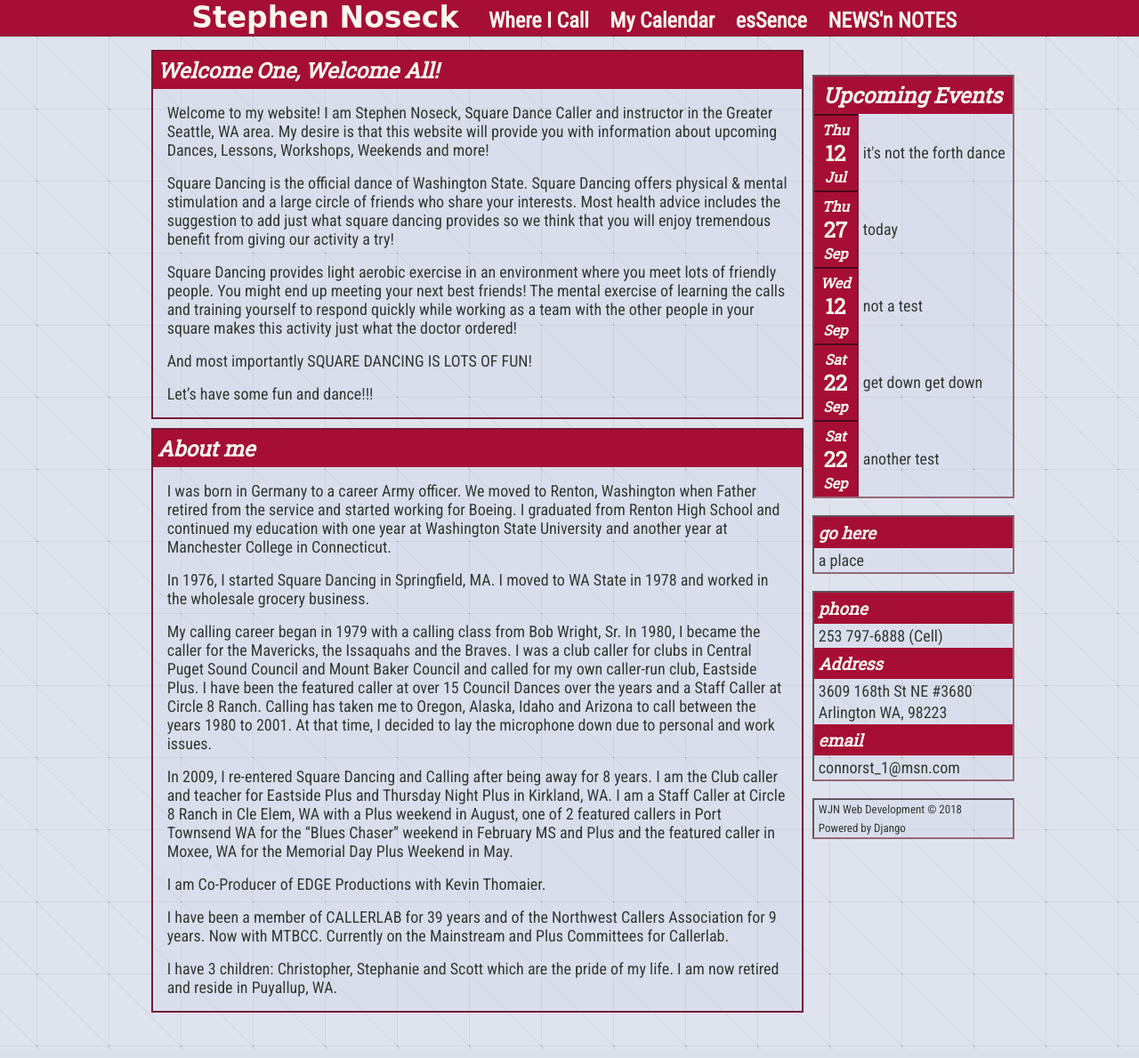
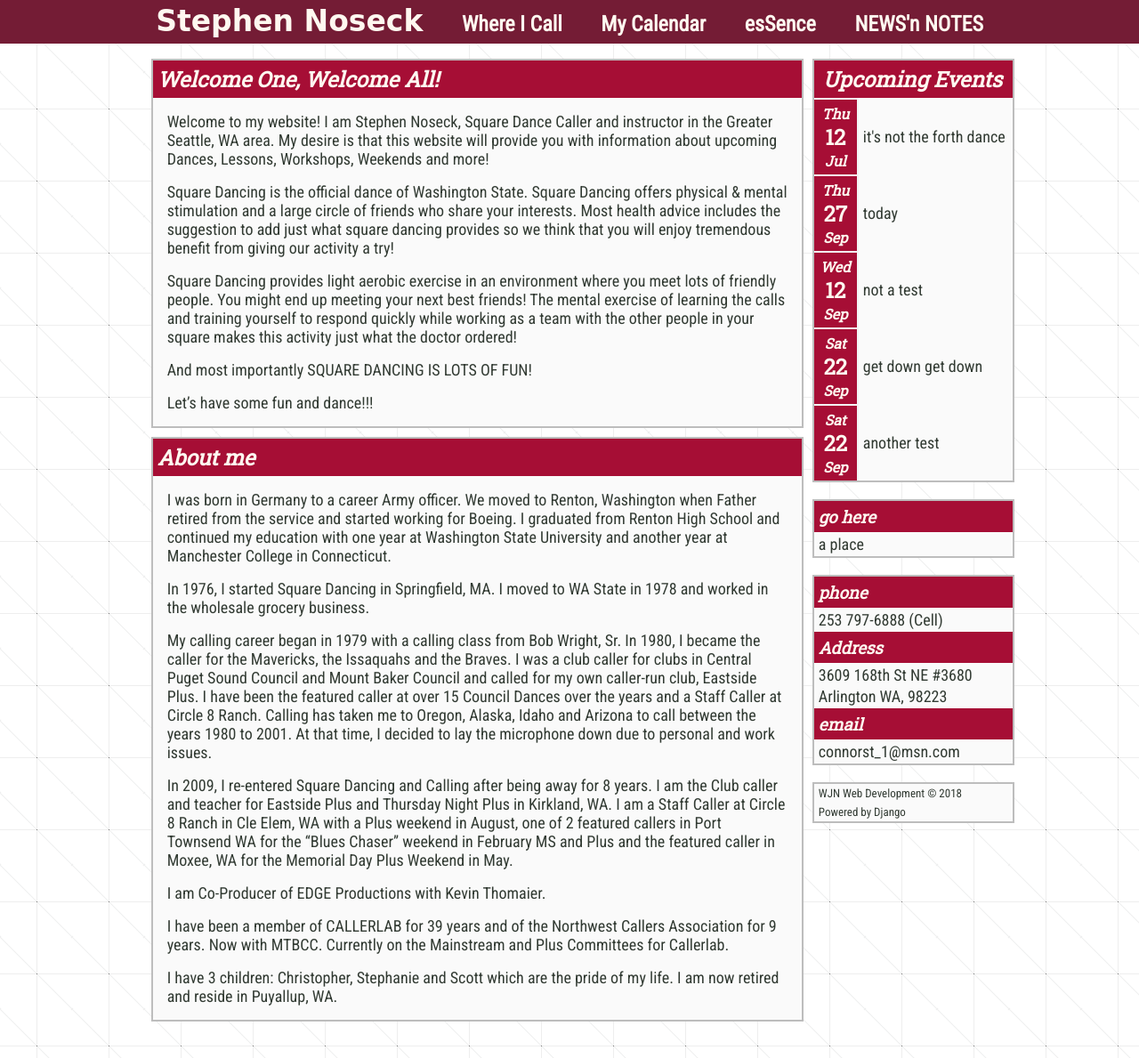
Before and after one commit to winstonsummers/SquareCall, a Django app: page / in a window 1280 px wide. Shown: the whole page at 89% size. Run offline with Django 3.2, Linux system fonts and the light colour scheme; data comes from the database, SQL or seed files in the repository; some web fonts are replaced.

Commit message:
design review and restyling with new color scheme

```diff
--- a/Stevie/static/styles.css
+++ b/Stevie/static/styles.css
@@ -1,11 +1,5 @@
-/*
-    #da3939
-    https://coolors.co/232323-3d2645-a60e35-da4167-f0eff4
-    https://coolors.co/fff8f0-da3939-dd1c1c-cee9ff-a60e35
-*/
-
 body {
-    background-color: #d3d9e6b6;
+    background-color: white;
     background-image: url("./axiom-pattern.png");
     text-align: center;
     color: #313a32;
@@ -48,7 +42,7 @@ ul{
 @media screen and (min-width: 400px){
 	.wrapper{
 		grid-template-columns: 1% 98% 1%;
-        grid-template-rows: 75px auto auto 15px;
+        grid-template-rows: 95px auto auto 15px;
         row-gap: 5px;
     }
     .content{
@@ -67,7 +61,7 @@ ul{
 @media screen and (min-width: 767px){
 	.wrapper{
 		grid-template-columns: 12% 58% 18% 6% 6%;
-        grid-template-rows: 20px 20px auto 15px;
+        grid-template-rows: 30px 20px auto 15px;
         row-gap: 18px;
         column-gap: 10px;
     }
@@ -77,7 +71,7 @@ ul{
     }
     .side{
         grid-column: 3/4;
-        grid-row: 3/4;
+        grid-row: 2/4;
     }
     .cal-sec{
         display: grid;
@@ -87,7 +81,7 @@ ul{
 @media screen and (min-width: 1400px){
 	.wrapper{
 		grid-template-columns: 20% 39% 13% 12% 16%;
-        grid-template-rows: 20px 20px auto 15px;
+        grid-template-rows: 30px 20px auto 15px;
     }
     .content{
         grid-column: 2/3;
@@ -95,13 +89,13 @@ ul{
     }
     .side{
         grid-column: 3/5;
-        grid-row: 3/4;
+        grid-row: 2/4;
     }
 }
 @media screen and (min-width: 2000px){
 	.wrapper{
 		grid-template-columns: 20% 39% 13% 12% 16%;
-		grid-template-rows: 20px 20px auto 15px;
+		grid-template-rows: 30px 20px auto 15px;
     }
     .content{
         grid-column: 2/3;
@@ -109,12 +103,12 @@ ul{
     }
     .side{
         grid-column: 3/5;
-        grid-row: 3/4;
+        grid-row: 2/4;
     }
 }
 nav{
-    background-color: #a60e35;
-    border-bottom: rgba(116, 28, 53, 0.356) inset 2px;
+    background-color: #741C35;
+    border-bottom: #741c355b solid 2px;
     position: fixed;
     display: flex;
     justify-content: center;
@@ -124,13 +118,17 @@ nav{
     text-align: center;
     z-index: 5;
 }
+nav ul{
+    margin: 4px;
+}
 nav li{
     display: inline-block;
     flex-wrap: wrap;
     justify-content: space-between;
+    padding: 0 10px;
 }
 nav a:hover{
-    background-color: #741C35;
+    background-color: #a60e35;
     color:#fff8f0;
 }
 a{
@@ -138,7 +136,8 @@ a{
     color: #313a32;
 }
 nav a{
-    margin: 0 10px;
+    margin: 0;
+    padding: 0 10px;
     color: #fff8f0;
     font-size: 24px;
     font-weight: bolder;
@@ -157,7 +156,6 @@ nav a{
     color: #fff8f0;
 }
 .Stephen p:hover{
-    background-color: #741C35;
     color:#fff8f0;
 }
 .content p {
@@ -167,11 +165,14 @@ nav a{
     z-index: 1;
 }
 section{
-    border: 2px solid #741C35;
-    background-color: #9eacda15;
+    border: 2px solid #bdbdbd;
+    background-color: #fafafa;
     margin-top: 10px;
     text-align: left;
     overflow: auto;
+}
+.content div section:first-child{
+    margin-top: 10px;
 }
 form{
     margin: 10px;
@@ -198,8 +199,11 @@ section h1, h3, h4{
     border: none;
     margin: 0;
 }
+.side div:first-child{
+    margin-top: 10px;
+}
 .side div{
-    border: #6b2436a2 inset 2px;
+    border: #bdbdbd solid 2px;
 }
 .side p{
     margin: 3px 5px;
@@ -227,7 +231,7 @@ section h1, h3, h4{
 }
 article{
     background-color: #a60e35;
-    border: #6b2436a2 inset 2px;
+    border: #f3f3f3 solid 2px;
     border-left: none;
     border-bottom: none;
 }
--- /dev/null
+++ b/Stevie/templates/Stevie/index.html
@@ -0,0 +1,10 @@
+{% extends 'layout.html' %}
+
+
+{% block title %}
+    {{ title }}
+{% endblock title %}
+
+{% block content %}
+    {% include './posts.html' %}
+{% endblock content %}
--- a/Stevie/templates/Stevie/posts.html
+++ b/Stevie/templates/Stevie/posts.html
@@ -1,11 +1,3 @@
-{% extends 'layout.html' %}
-
-
-{% block title %}
-    {{ title }}
-{% endblock title %}
-
-{% block content %}
 {% if post %}
     <div>
         {% for p in post %}
@@ -20,4 +12,3 @@
 {% else %}
     <p style="display: none">There isn't anything here...</p>
 {% endif %}
-{% endblock content %}
--- a/Stevie/views.py
+++ b/Stevie/views.py
@@ -16,7 +16,7 @@ def index(request):
     info = Post.objects.filter(page='CI')
     post = Post.objects.filter(page='HM')
     context = {'post' : post, 'title': '- The Website', 'side': side, 'info': info, 'cal': cal}
-    return render(request, 'Stevie/posts.html', context)
+    return render(request, 'Stevie/index.html', context)
 
 
 def venues(request):
@@ -25,7 +25,7 @@ def venues(request):
     info = Post.objects.filter(page='CI')
     post = Post.objects.filter(page='VN')
     context = {'post' : post, 'title': '- Where I Call', 'side': side, 'info': info, 'cal': cal}
-    return render(request, 'Stevie/posts.html', context)
+    return render(request, 'Stevie/index.html', context)
 
 
 def calendar(request):
```
Lines whose indentation alone changed are shown as unchanged.
